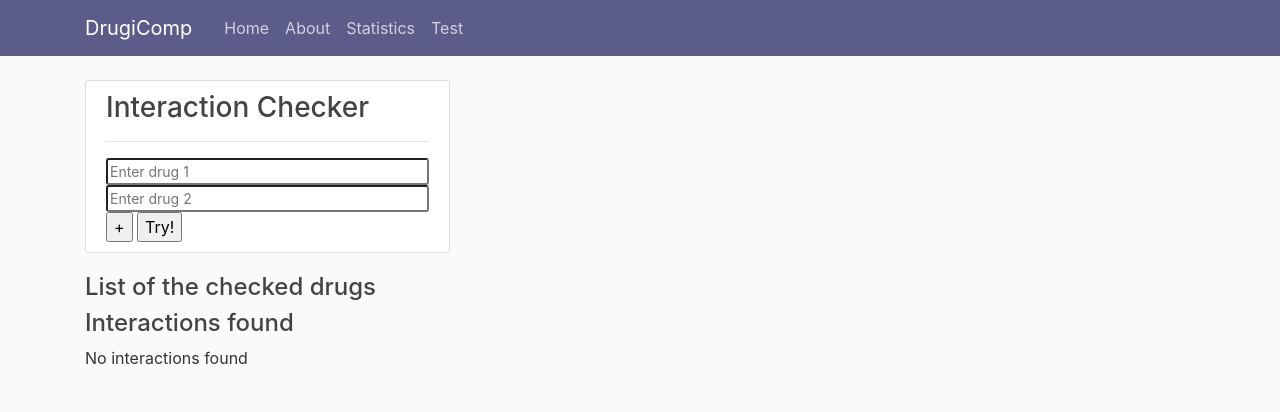
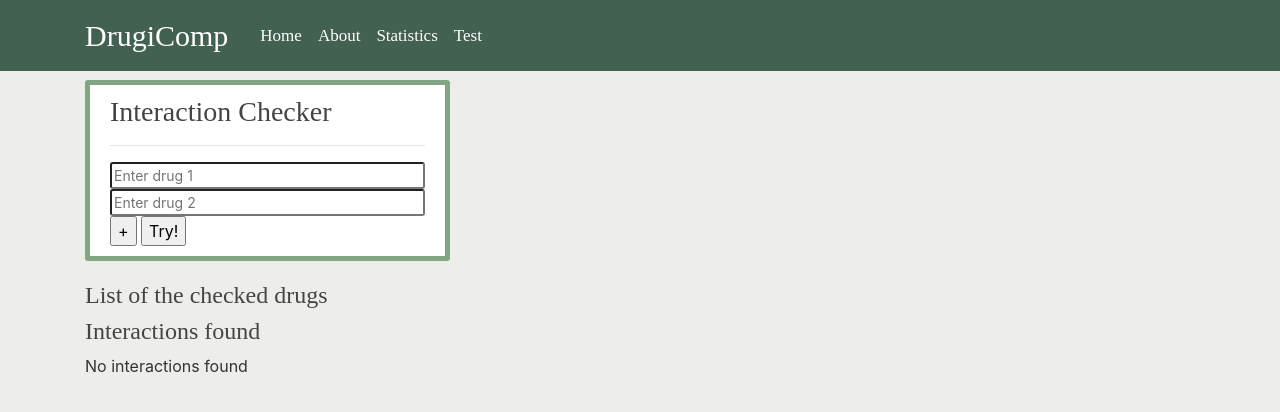
Before and after one commit to isterbollen/CookieDough2, a Django app: page / in a window 1280 px wide. Shown: the top 412 px of the page. Run offline with Django 3.2, Linux system fonts and the light colour scheme; data that the repository does not hold is empty; some libraries are stand-ins or nearby versions.

Commit message:
Update main.css

```diff
--- a/project_django/DrugiComp/static/DrugiComp/main.css
+++ b/project_django/DrugiComp/static/DrugiComp/main.css
@@ -1,11 +1,12 @@
 body {
-  background: #fafafa;
+  background: #EDEEEA;
   color: #333333;
   margin-top: 5rem;
 }
 
 h1, h2, h3, h4, h5, h6 {
   color: #444444;
+  font-family: 'Lora';
 }
 
 ul {
@@ -16,7 +17,7 @@ form {
   text-align: left;
   background: #ffffff;
   padding: 10px 20px;
-  border: 1px solid #dddddd;
+  border: 5px solid #82A684;
   border-radius: 3px;
   margin-bottom: 20px;
   width:50%;
@@ -31,19 +32,19 @@ table {
 }
 
 td, th {
-    border: 1px solid transparent; /* No more visible border */
+    border: 1px solid #426151; /* No more visible border */
     height: 30px;
     transition: all 0.3s;  /* Simple transition for hover effect */
 }
 
 th {
-    background: #DFDFDF;  /* Darken header a bit */
+    background: #B8CCAF;  /* Darken header a bit */
     font-weight: bold;
     text-align: center;
 }
 
 td {
-    background: #FAFAFA;
+    background: #EA29EA;
     text-align: center;
 }
 
@@ -53,7 +54,7 @@ tr:nth-child(even) td { background: #F1F1F1; }
 /* Cells in odd rows (1,3,5...) are another (excludes header cells)  */
 tr:nth-child(odd) td { background: #FEFEFE; }
 
-tr td:hover { background: #666; color: #FFF; }
+tr td:hover { background: #DDE5D9; color: #000000; }
 /* Hover cell effect! */
 
 .form_text{
@@ -63,25 +64,37 @@ tr td:hover { background: #666; color: #FFF; }
   font-size: 14px;
 }
 
+.form_input_text {
+  border: #EA29EA;
+}
+
 .button_add{
   width:20px;
   height:20px;
 }
 
 .bg-steel {
-  background-color: #5c5c8a;
+  background-color: #426151;
 }
 
 .site-header .navbar-nav .nav-link {
-  color: #d1d1e0;
+  color: #ffffff;
+  font-family: 'Lora';
+  font-size: 17px;
 }
 
 .site-header .navbar-nav .nav-link:hover {
-  color: #ffffff;
+  color: #B8CCAF;
 }
 
 .site-header .navbar-nav .nav-link.active {
   font-weight: 500;
+}
+
+.site-header .navbar-brand {
+  color: #ffffff;
+  font-family: 'Lora';
+  font-size: 30px;
 }
 
 .content-section {
```
